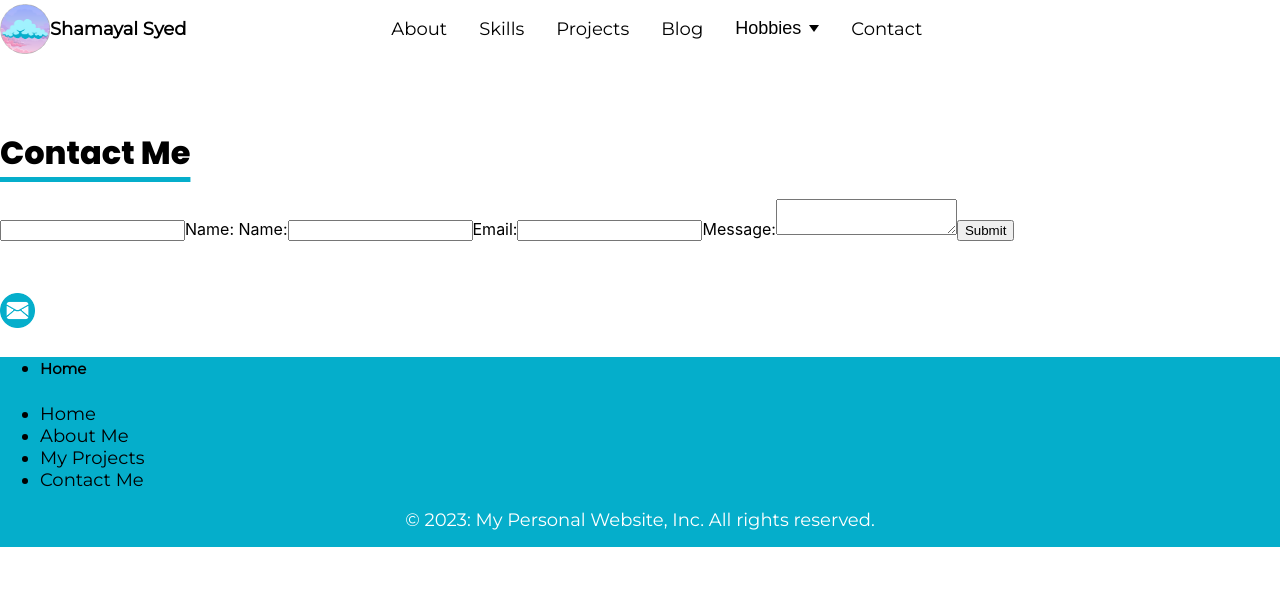
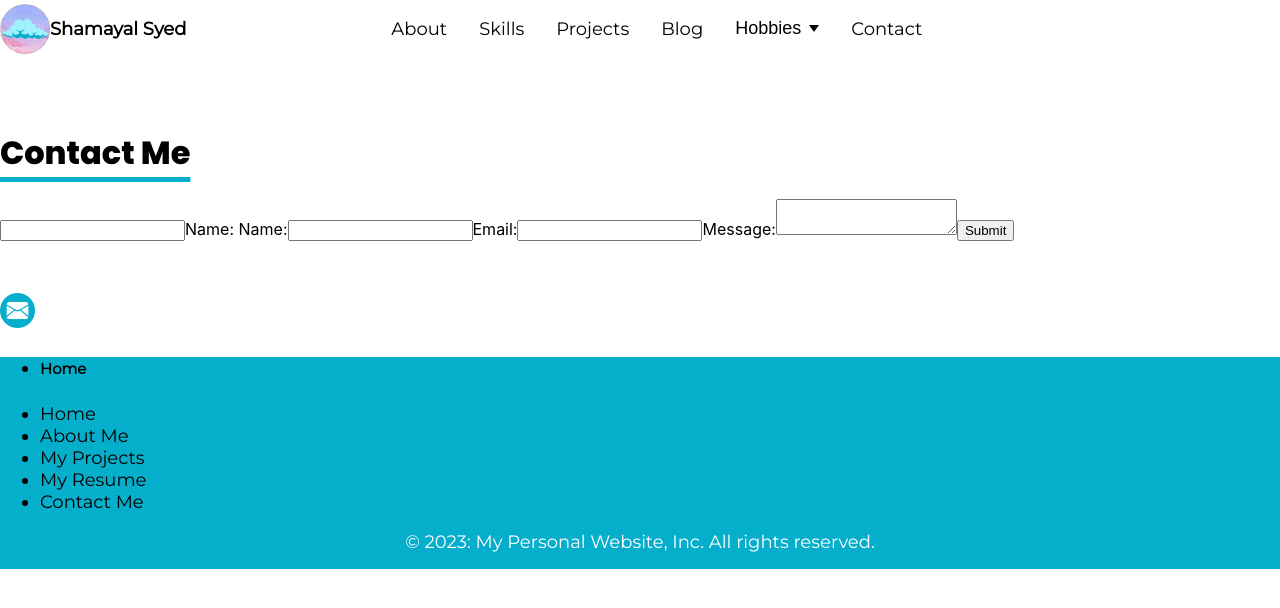
Before and after one commit to Shamayal/personal-website, a React (Create React App) app: page /contact in a window 1280 px wide. Shown: the top 608 px of the page. Built offline with nearby package versions, Linux system fonts and the light colour scheme.

Commit message:
updated footer page

```diff
--- a/src/components/Footer.jsx
+++ b/src/components/Footer.jsx
@@ -11,6 +11,7 @@ const Footer = () => {
             <li>Home</li>
             <li>About Me</li>
             <li>My Projects</li>
+            <li>My Resume</li>
             <li>Contact Me</li>
           </ul>
         </div>
```
